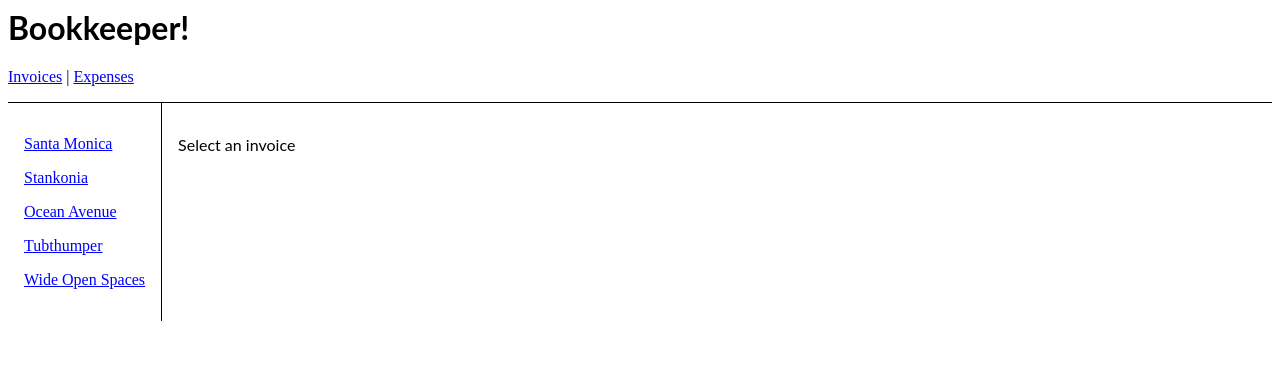
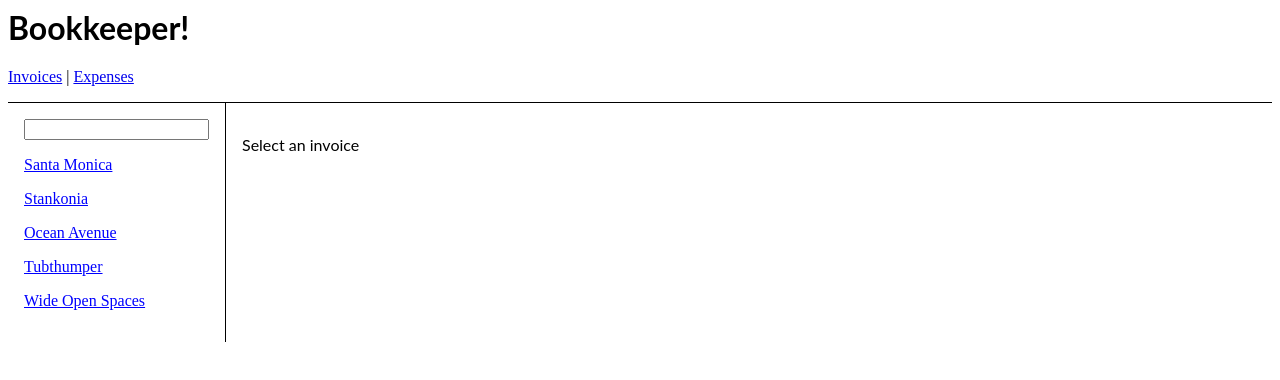
Before and after one commit to AbhishekDevel/react2, a React (Create React App) app: page /invoices in a window 1280 px wide. Shown: the top 380 px of the page. Built offline with nearby package versions, Linux system fonts and the light colour scheme.

Commit message:
1 file modified

```diff
--- a/src/routes/invoices.jsx
+++ b/src/routes/invoices.jsx
@@ -1,23 +1,43 @@
-import React from "react";
-import { NavLink, Outlet } from "react-router-dom";
-import {getInvoices} from "../data";
-export default function Invoices(){
+import React from 'react';
+import { NavLink, Outlet, useSearchParams } from 'react-router-dom';
+import { getInvoices } from '../data';
+export default function Invoices() {
   let invoices = getInvoices();
-  return(
-    <div style={{ display: "flex" }}>
+  let [searchParams, setSearchParams] = useSearchParams();
+
+  return (
+    <div style={{ display: 'flex' }}>
       <nav
         style={{
-          borderRight: "solid 1px",
-          padding: "1rem"
+          borderRight: 'solid 1px',
+          padding: '1rem',
         }}
       >
-        {invoices.map(invoice => (
+        <input
+          value={searchParams.get('filter') || ''}
+          onChange={(event) => {
+            let filter = event.target.value;
+            if (filter) {
+              setSearchParams({ filter });
+            } else {
+              setSearchParams({});
+            }
+          }}
+        />
+        {invoices
+          .filter((invoice) => {
+            let filter = searchParams.get('filter');
+            if (!filter) return true;
+            let name = invoice.name.toLowerCase();
+            return name.startsWith(filter.toLowerCase());
+          })
+          .map((invoice) => (
             <NavLink
-            style={({isActive}) => {
+              style={({ isActive }) => {
                 return {
-                display : "block",
-                margin : "1rem 0",
-                color : isActive ? "red" : "blue"
+                  display: 'block',
+                  margin: '1rem 0',
+                  color: isActive ? 'red' : 'blue',
                 };
               }}
               to={`/invoices/${invoice.number}`}
```
Lines whose indentation alone changed are shown as unchanged.
